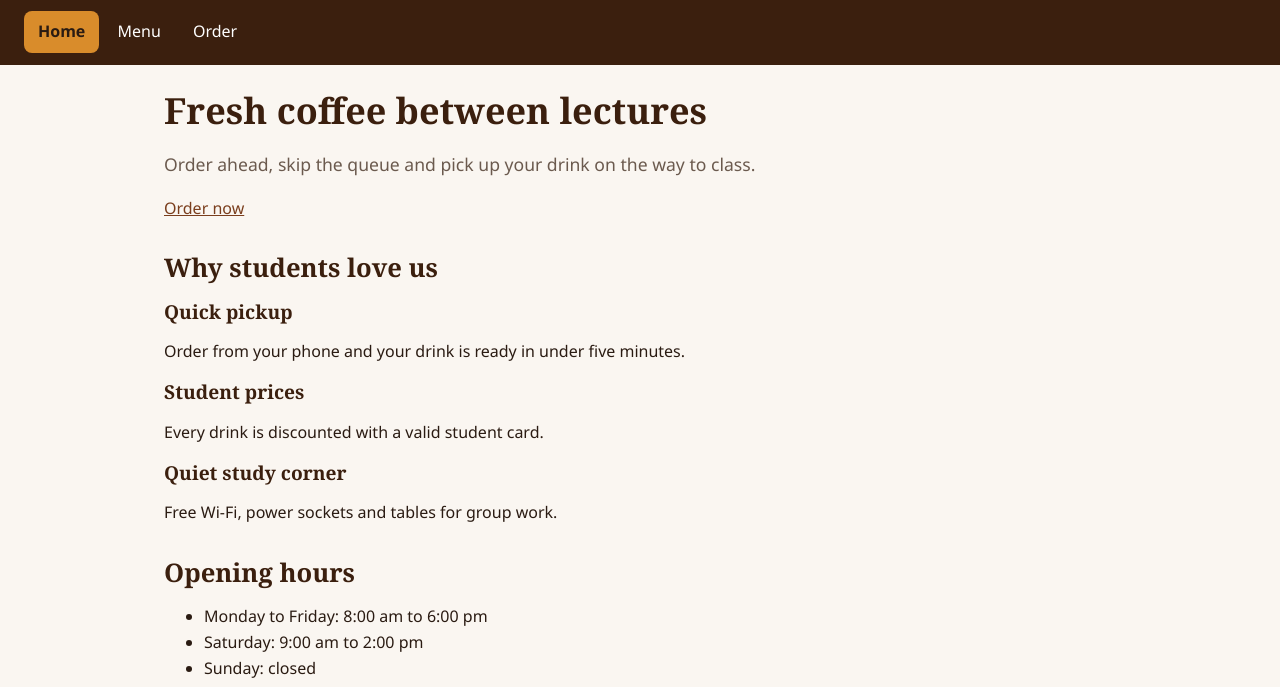
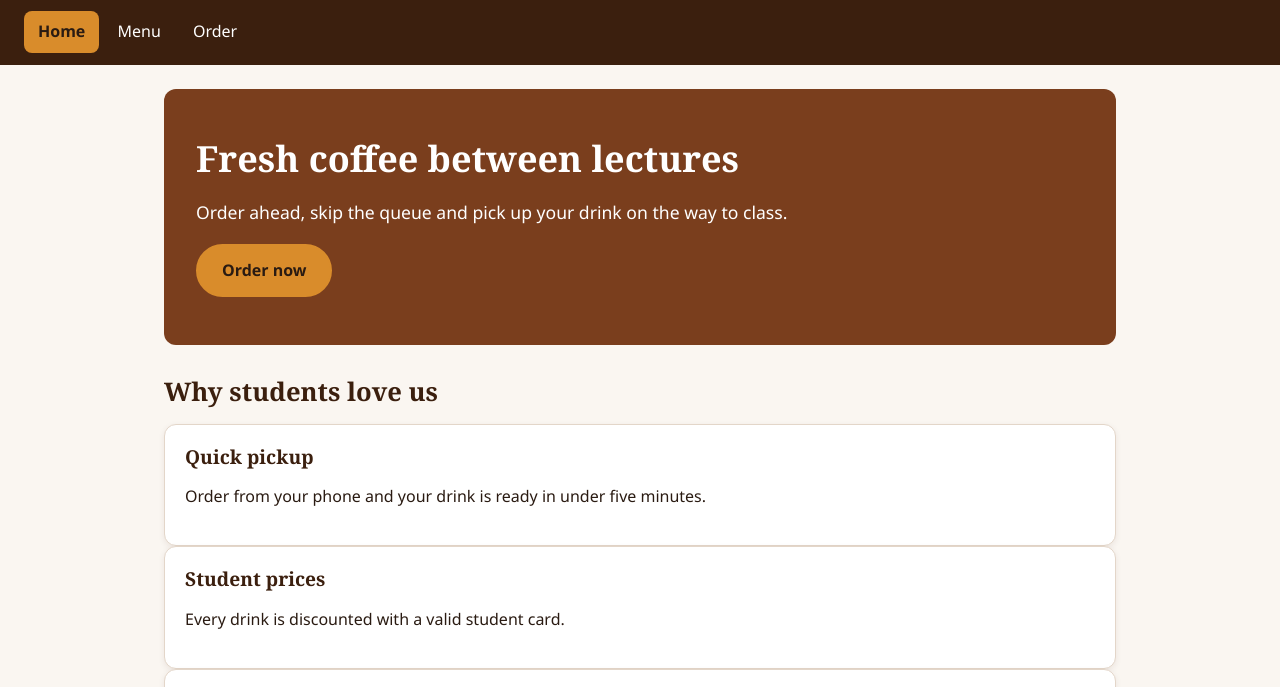
Before and after one commit to itssara534/cit331-lab4-campus-cafe, a plain HTML site: page index.html in a window 1280 px wide. Shown: the part 88-775 px from the top of the page. Drawn offline with Linux system fonts and the light colour scheme; files that its build step writes are made by us from their sources; files whose address does not match are found by name.

Commit message:
Add files via upload

```diff
--- a/styles.css
+++ b/styles.css
@@ -106,3 +106,52 @@
 }
 .site-footer p { margin: 4px 0; }
 .site-footer a { color: #fff; }
+
+/* ---------- 6. Hero, buttons, cards ---------- */
+.hero {
+  background: var(--brand);
+  color: #fff;
+  padding: 48px 32px;
+  border-radius: var(--radius);
+}
+.hero h1, .hero p {
+  color: #fff;
+}
+.hero h1 { margin-bottom: 12px; }
+
+.btn {
+  display: inline-block;
+  background: var(--accent);
+  color: var(--text);
+  font: inherit;
+  font-weight: 700;
+  padding: 12px 24px;
+  border: 2px solid var(--accent);
+  border-radius: 999px;
+  text-decoration: none;
+  cursor: pointer;
+}
+.btn:hover {
+  background: var(--brand-dark);
+  border-color: var(--brand-dark);
+  color: #fff;
+}
+.btn-secondary {
+  background: transparent;
+  color: var(--brand-dark);
+  border-color: var(--brand-dark);
+}
+.btn-secondary:hover {
+  background: var(--brand-dark);
+  color: #fff;
+}
+
+.card {
+  background: var(--surface);
+  border: 1px solid var(--border);
+  border-radius: var(--radius);
+  padding: 20px;
+  box-shadow: 0 2px 6px rgba(59, 31, 14, 0.08);
+}
+.logo-figure { text-align: center; }
+figcaption { color: var(--muted); font-size: 0.9rem; }
```
